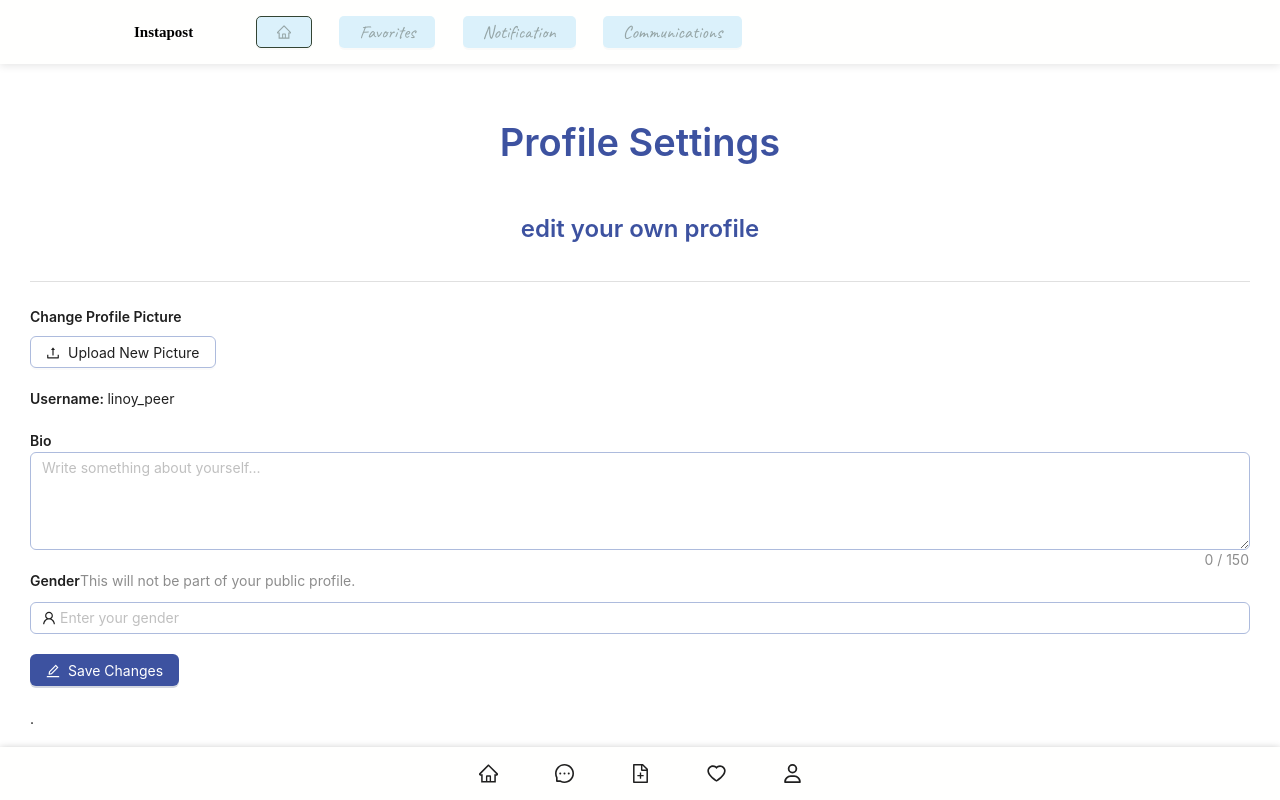
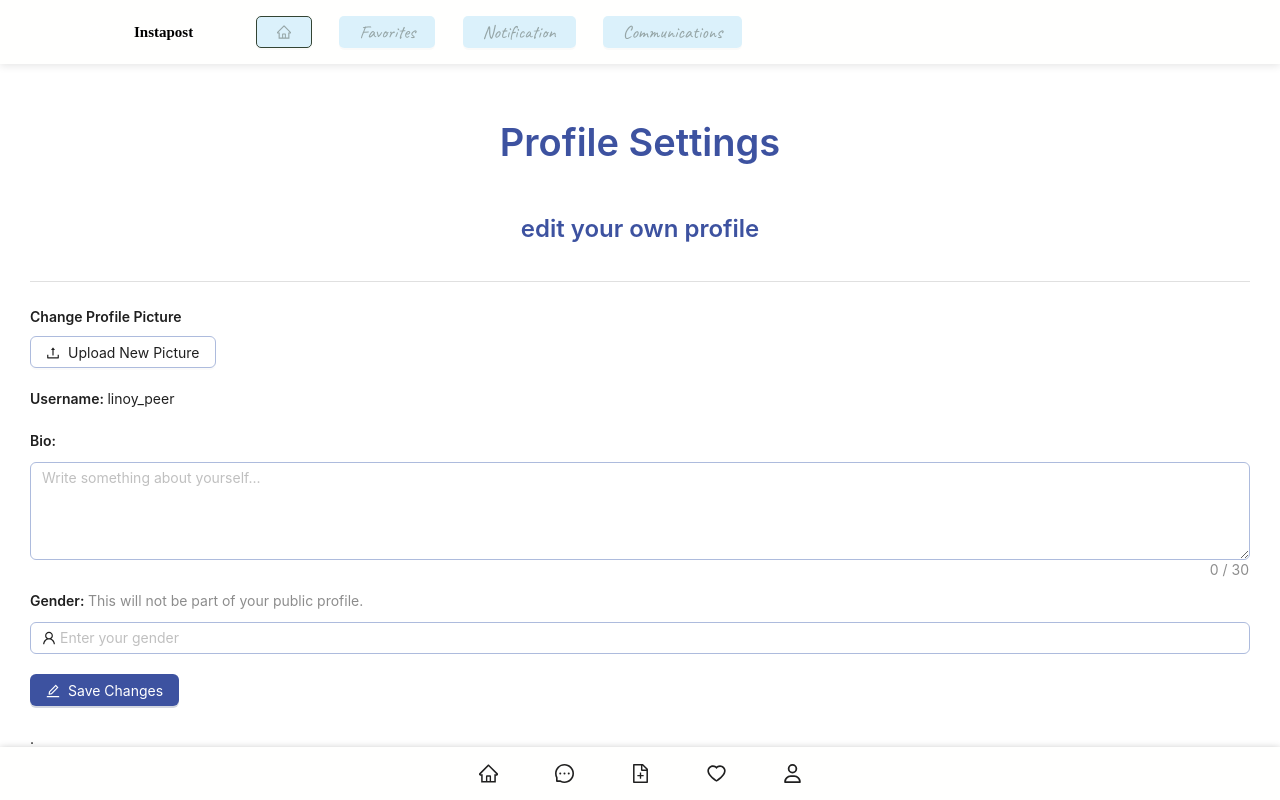
Before and after one commit to LinoyPeer/FinalProjectClientSide, a React (Vite) app: page /profille-settings in a window 1280 px wide. Built offline with nearby package versions, Linux system fonts and the light colour scheme; a web font is replaced by a local one.

Commit message:
ProfileSettings PAGE ADDED

```diff
--- a/src/users/components/ProfileSettings.jsx
+++ b/src/users/components/ProfileSettings.jsx
@@ -36,28 +36,25 @@ export default function ProfileSettings() {
                 </Upload>
             </Space>
 
-            {/* Username Display */}
             <div style={{ marginTop: '20px' }}>
                 <Text strong>Username: </Text>
                 <Text>linoy_peer</Text>
             </div>
 
-            {/* Bio Section */}
             <div style={{ marginTop: '20px' }}>
-                <Text strong>Bio</Text>
+                <Text strong>Bio: </Text>
+                <div style={{ marginTop: '10px' }}></div>
                 <Input.TextArea
                     value={bio}
                     onChange={handleBioChange}
-                    maxLength={150}
+                    maxLength={30}
                     showCount
                     rows={4}
                     placeholder="Write something about yourself..."
                 />
             </div>
-
-            {/* Gender */}
-            <div style={{ marginTop: '20px' }}>
-                <Text strong>Gender</Text>
+            <div style={{ marginTop: '30px' }}>
+                <Text strong>Gender: </Text>
                 <Text type="secondary">This will not be part of your public profile.</Text>
                 <Input
                     value={gender}
```
